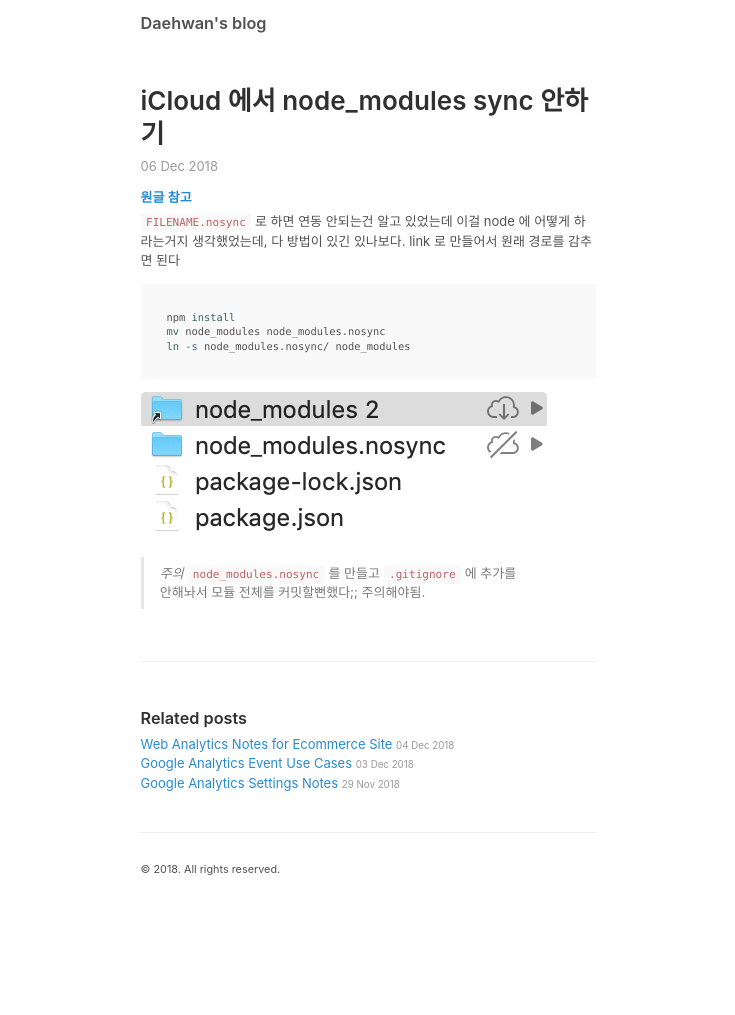
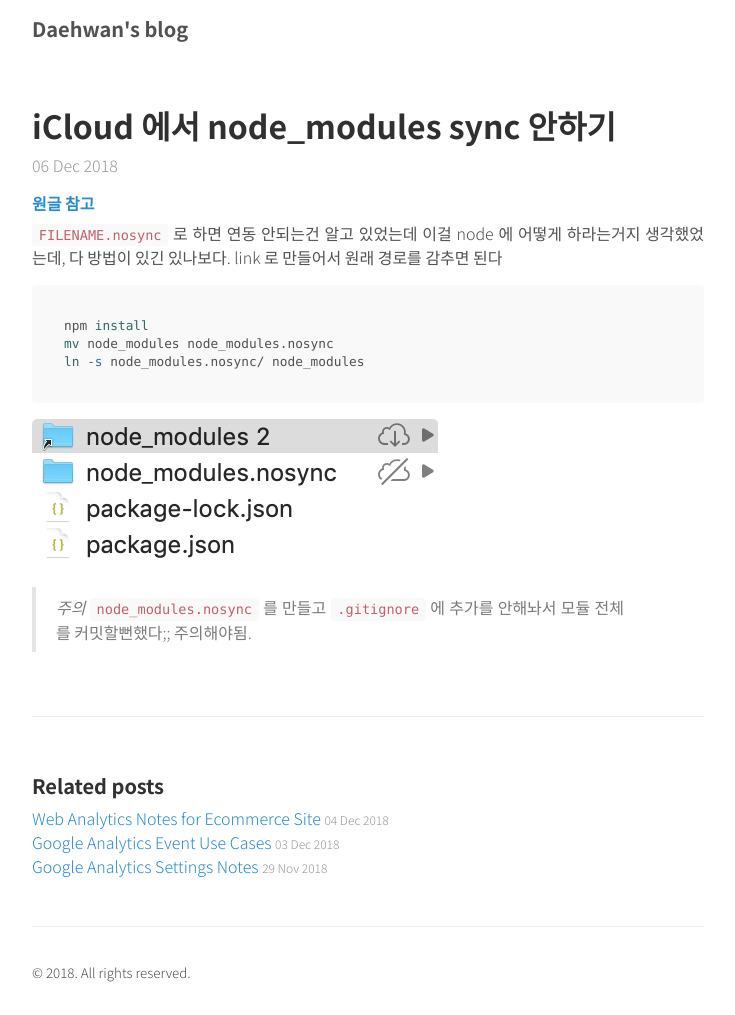
Before and after one commit to daehwann/blog, a Jekyll site: the page built from _posts/2018-12-06-disable-sync-node_module-with-icloud.md, in a window 1280 px wide. Shown: the whole page, without its empty margins (272-1007 px from the left). Built offline with Jekyll 4.4.1, drawn with Linux system fonts in a browser that asks for light colours; comment, search, counter and statistics services are not loaded; before the commit the page ends 905 px from its top, so only the background shows below that.

Commit message:
style changed

```diff
--- a/_includes/head.html
+++ b/_includes/head.html
@@ -14,4 +14,5 @@
   <link rel="apple-touch-icon-precomposed" sizes="144x144" href="{{ site.baseurl }}/public/apple-touch-icon-precomposed.png">
   <link rel="shortcut icon" href="{{ site.baseurl }}/public/favicon.ico">
   <link rel="alternate" type="application/atom+xml" title="{{ site.title }}" href="{{ site.baseurl }}/atom.xml">
+  <link href="https://fonts.googleapis.com/css?family=Noto+Sans+KR:300,700" rel="stylesheet">
 </head>
--- a/_sass/_layout.scss
+++ b/_sass/_layout.scss
@@ -3,7 +3,7 @@
 // Styles for managing the structural hierarchy of the site.
 
 .container {
-  max-width: 38rem;
+  max-width: 45rem;
   padding-left:  1.5rem;
   padding-right: 1.5rem;
   margin-left:  auto;
--- a/_sass/_type.scss
+++ b/_sass/_type.scss
@@ -32,6 +32,8 @@ h4, h5, h6 {
 p {
   margin-top: 0;
   margin-bottom: 1rem;
+  text-align: justify;
+  text-justify: inter-word;
 }
 
 strong {
--- a/_sass/_variables.scss
+++ b/_sass/_variables.scss
@@ -13,8 +13,8 @@ $blue: #268bd2;
 // $blue: #6a9fb5;
 $brown: #8f5536;
 
-$root-font-family: -apple-system, BlinkMacSystemFont, "Segoe UI", "Roboto", "Oxygen", "Ubuntu", "Cantarell", "Fira Sans", "Droid Sans", "Helvetica Neue", Arial, sans-serif;
-$root-font-size: 11px;
+$root-font-family: "Noto Sans KR", -apple-system, BlinkMacSystemFont, "Segoe UI", "Roboto", "Oxygen", "Ubuntu", "Cantarell", "Fira Sans", "Droid Sans", "Helvetica Neue", Arial, sans-serif;
+$root-font-size: 13px;
 $root-line-height: 1.5;
 
 $body-color: #515151;
@@ -24,7 +24,7 @@ $link-color: $blue;
 $border-color: #e5e5e5;
 
 $large-breakpoint: 38em;
-$large-font-size: 13px;
+$large-font-size: 16px;
 
-$code-font-family: Menlo, Monaco, "Courier New", monospace;
+$code-font-family: Consolas, Menlo, Monaco, "Courier New", monospace;
 $code-color: #bf616a;
```
